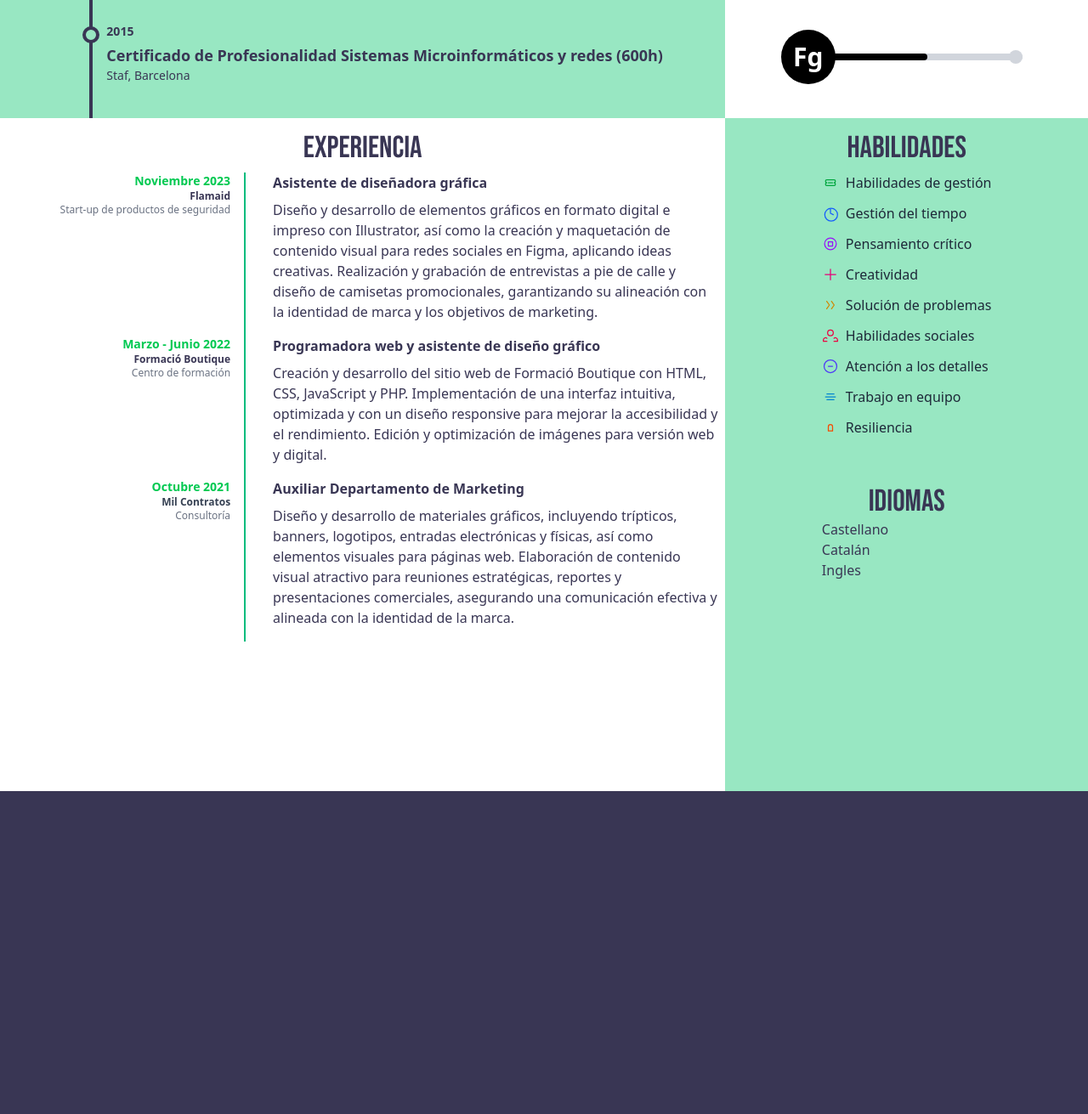
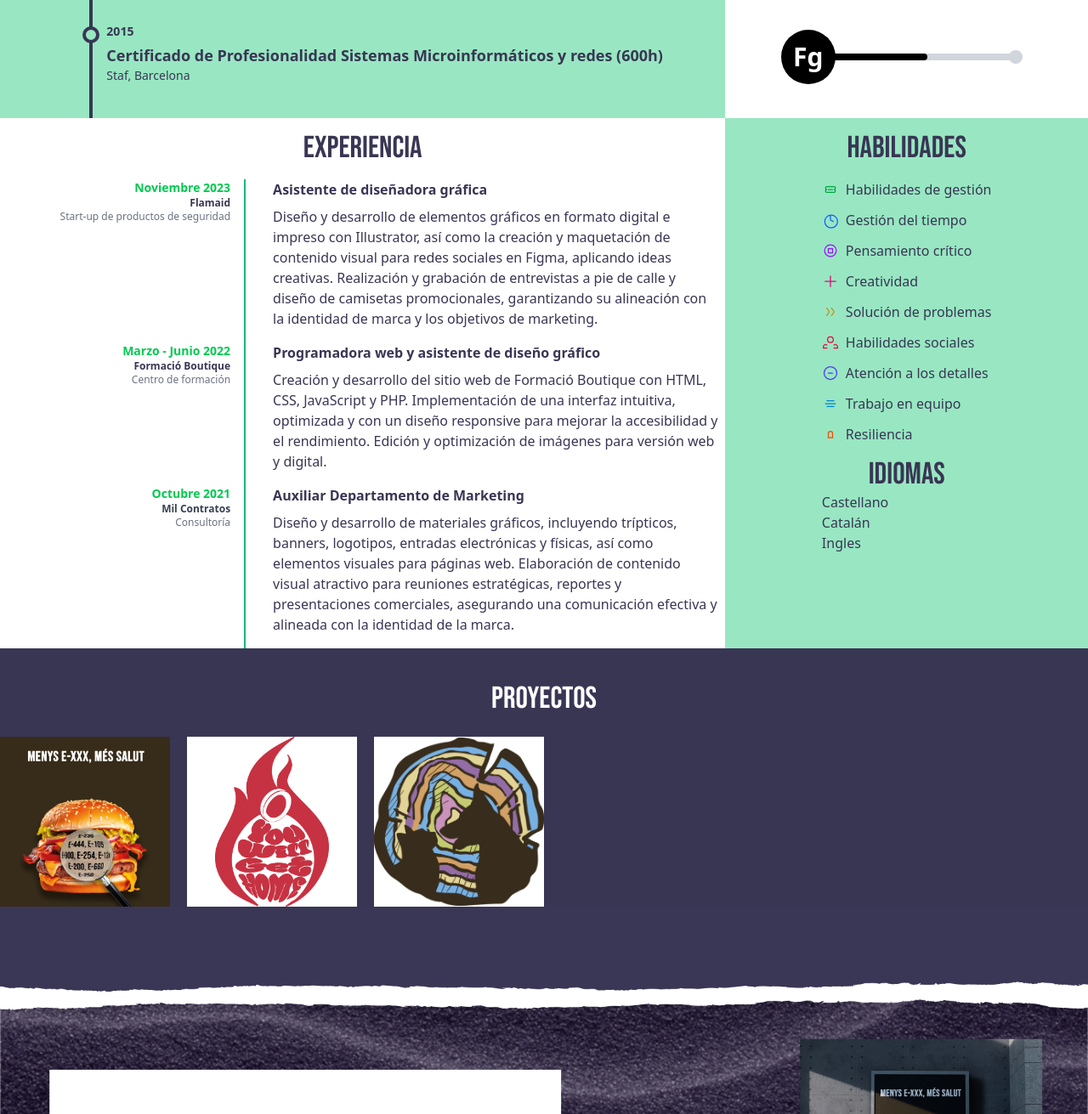
Before and after one commit to ldominguezz/personalproject, a website: page index.html in a window 1280 px wide. Shown: the part 1149-2460 px from the top of the page at 85% size. Before the commit the page ends 2080 px from the top, so only its background shows below. Drawn offline with nearby package versions, Linux system fonts and the light colour scheme.

Commit message:
Añadiendo proyectos

```diff
--- a/index.html
+++ b/index.html
@@ -9,12 +9,6 @@
 </head>
 
 <body class="min-h-dvh bg-primary text-white overflow-x-hidden">
-  <!--<header
-    class="h-30 md:h-70 flex flex-row justify-around items-center text-secondary w-full bg-[url(/assets/desierto.webp)] mask-b-from-85% mask-b-to-100% object-cover">
-    <span class="text-2xl md:text-7xl font-title">Portfolio</span>
-    <h1 class="definition text-2xl font-bold font-display -rotate-10 md:text-7xl">Cristina <span
-        class="m-4">Becerra</span></h1>
-  </header>-->
   <header class="h-30 md:h-70 flex flex-row justify-around items-center text-secondary w-full relative">
     <img src="./assets/desierto.webp" alt=""
       class="mask-b-from-85% mask-b-to-100% object-cover z-0 absolute inset-0 w-full h-full">
@@ -47,7 +41,7 @@
       </div>
     </section>
     <!-- Estudios y herramientas-->
-    <section class="grid grid-cols-1 md:grid-cols-3 pt-2 md:pt-10 w-full">
+    <section class="grid grid-cols-1 md:grid-cols-3 pt-2 md:pt-10">
       <div class="flex flex-col justify-center items-center cols-span-2 md:col-span-2 bg-secondary text-primary">
         <h1 class="text-4xl uppercase text-white pt-4 font-title">Educación</h1>
         <div class="relative border-l-4 border-primary left-4">
@@ -148,9 +142,9 @@
       </div>
     </section>
     <!-- Experiencia y habilidades-->
-    <section class="grid grid-cols-1 md:grid-cols-3 w-full bg-white text-primary">
+    <section class="grid grid-cols-1 md:grid-cols-3 bg-white text-primary">
       <div class="flex flex-col items-center md:col-span-2 ml-2 pr-2">
-        <h1 class="text-4xl uppercase pt-4 font-title pb-2">Experiencia</h1>
+        <h1 class="text-4xl uppercase pt-4 font-title pb-4">Experiencia</h1>
         <!-- Flamaid -->
         <div class="grid grid-cols-3">
           <div class="col-span-1 text-right flex flex-col items-end pr-4">
@@ -192,7 +186,6 @@
             <p class="text-xs text-gray-500">Consultoría</p>
           </div>
           <div class="col-span-2 border-l-2 border-emerald-500 pl-4">
-            <!--<div class="w-5 h-5 bg-white border-4 border-primary rounded-full"></div>-->
             <p class="text-sm md:text-base font-bold pl-4 pb-2">Auxiliar Departamento de Marketing</p>
             <p class="text-sm md:text-base text-primary pl-4 pb-4">
               Diseño y desarrollo de materiales gráficos, incluyendo trípticos, banners, logotipos, entradas
@@ -204,11 +197,11 @@
         </div>
       </div>
       <div class="flex flex-col items-center md:col-span-1 bg-secondary">
-        <div class="grid grid-rows-2 gap-10">
+        <div class="grid">
           <div class="row-span-1">
-            <h1 class="text-4xl uppercase pt-4 pb-2 font-title flex justify-center">Habilidades</h1>
+            <h1 class="text-4xl uppercase pt-4 pb-4 font-title flex justify-center">Habilidades</h1>
             <div class="flex flex-col items-start">
-              <ul class="space-y-3 text-gray-800">
+              <ul class="space-y-3 text-primary">
                 <li class="flex items-center gap-2">
                   <svg class="w-5 h-5 text-green-600" fill="none" stroke="currentColor" stroke-width="1.5"
                     viewBox="0 0 24 24">
@@ -293,6 +286,36 @@
         </div>
       </div>
     </section>
+    <!-- Proyectos-->
+    <section class="flex flex-col items-center">
+      <h1 class="text-4xl uppercase pt-6 font-title md:pt-10">Proyectos</h1>
+      <div class="grid grid-cols-3 md:grid-cols-6 gap-6 md:gap-10 pt-6  items-center justify-center">
+        <div class="size-30 md:size-50 bg-white hover:scale-110 transition-transform duration-300">
+          <a href="#wwfaditivos" class="hover:contrast-125">
+            <img src="./assets/wwfaditivos.webp" class="size-30 md:size-50 object-cover" aria-label="">
+          </a>
+        </div>
+        <div class="size-30 md:size-50 bg-white hover:scale-110 transition-transform duration-300">
+          <a href="#flamaid" class="hover:contrast-125">
+            <img src="./assets/flamaid.webp" class="size-30 md:size-50 object-contain" aria-label="">
+          </a>
+        </div>
+        <div class="size-30 md:size-50 bg-white hover:scale-110 transition-transform duration-300">
+          <a href="#mascoting" class="hover:contrast-125">
+            <img src="./assets/Logo4Patas.webp" class="size-30 md:size-50 object-contain" aria-label="">
+          </a>
+        </div>
+      </div>
+    </section>
+    <section id="wwfaditivos">
+      <img src="./assets/Illustrator_wwfaditivos.webp" class="w-full object-cover" alt="">
+    </section>
+    <section id="flamaid">
+      <img src="./assets/Illustrator_flamaid.webp" class="w-full object-cover" alt="">
+    </section>
+    <section id="mascoting">
+      <img src="./assets/Illustrator_mascoting.webp" class="w-full object-cover" alt="">
+    </section>
   </main>
   <footer></footer>
   <script src="https://cdn.jsdelivr.net/npm/gsap@3.13.0/dist/gsap.min.js"></script>
```
Also changed, not shown: assets/Illustrator_flamaid.webp (added), assets/Illustrator_mascoting.webp (added), assets/Illustrator_wwfaditivos.webp (added), assets/Logo4Patas.webp (added), assets/flamaid.webp (added), assets/output.css, assets/wwfaditivos.webp (added).
